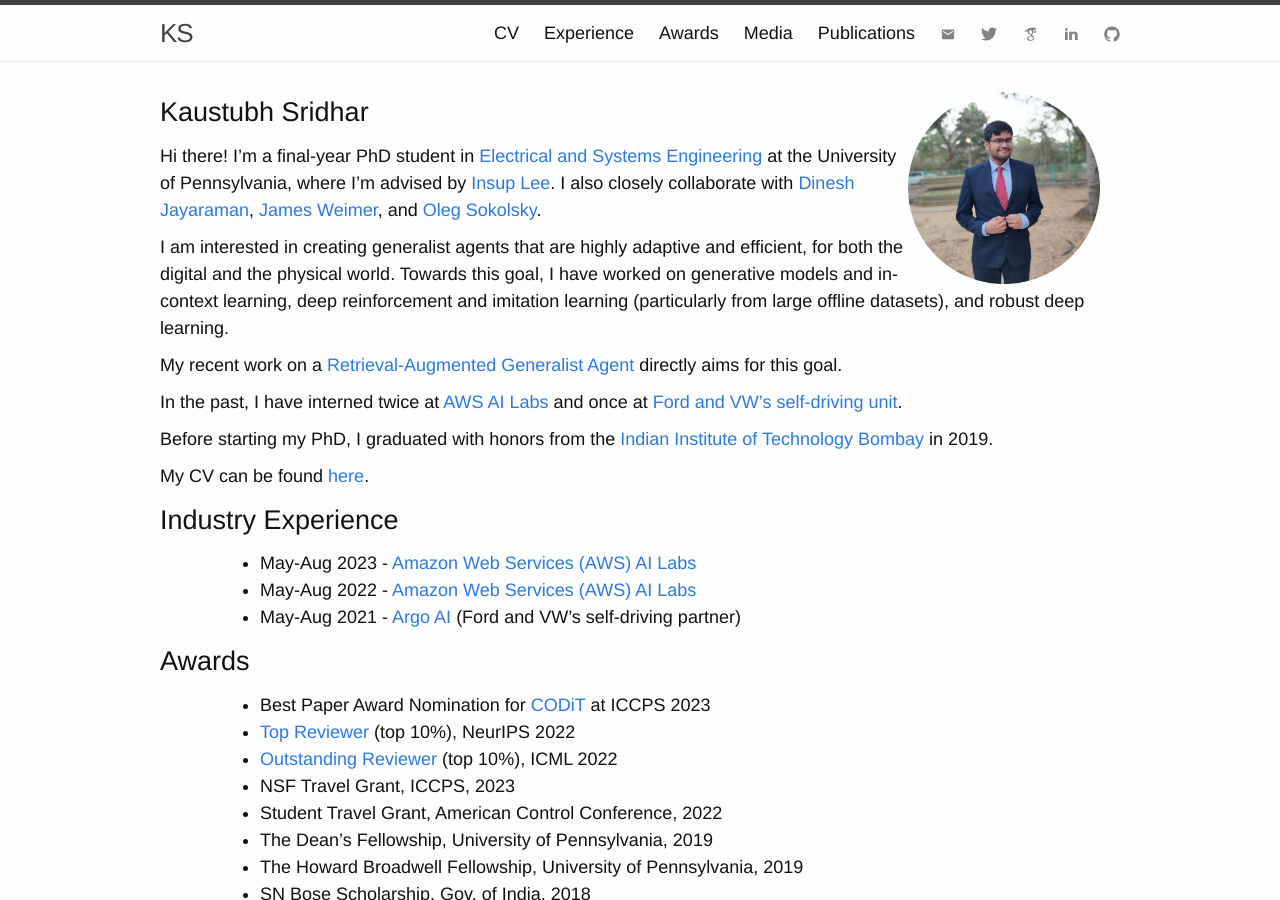
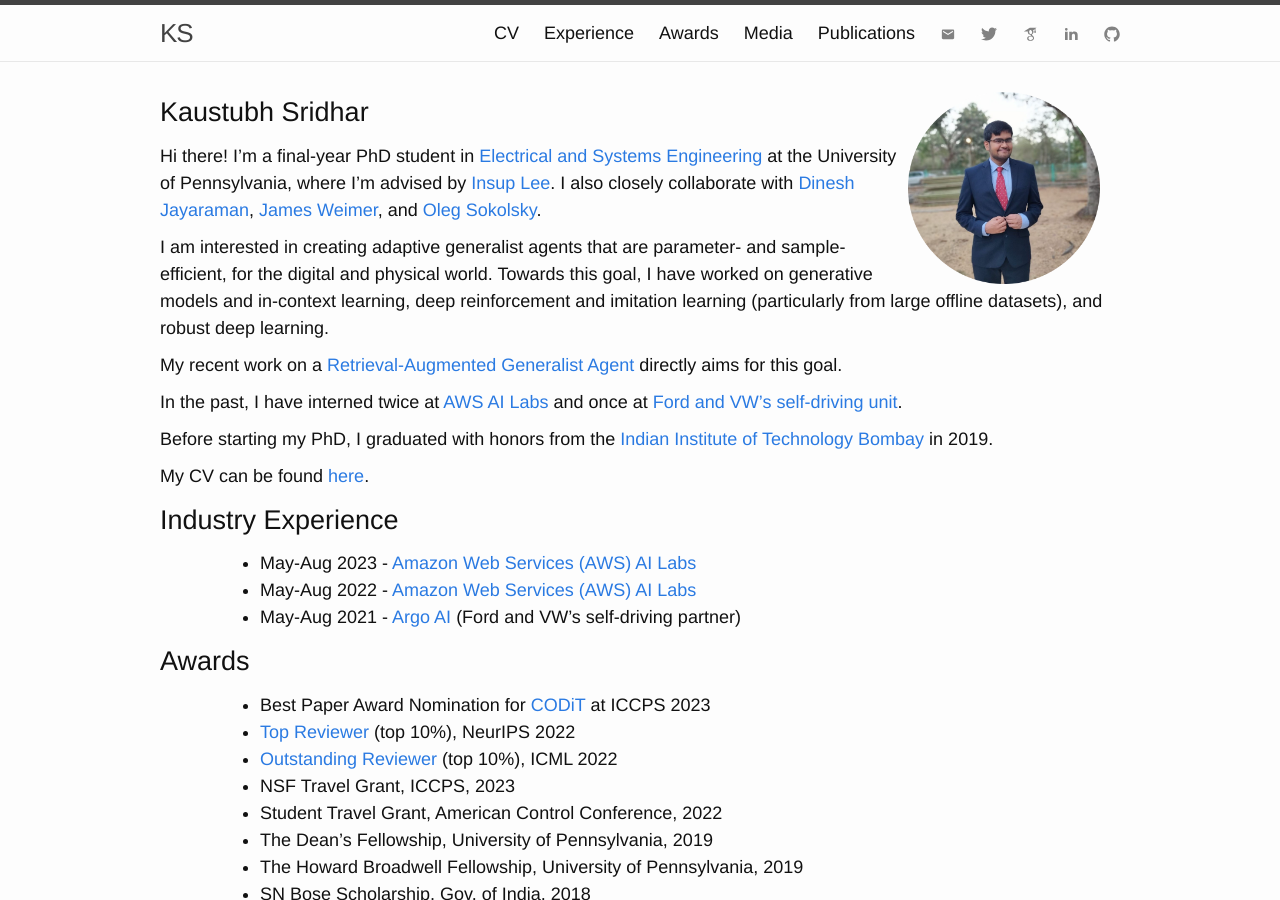
Before and after one commit to kaustubhsridhar/kaustubhsridhar.github.io, a Jekyll site: the page built from index.md, in a window 1280 px wide and 900 px high. Built offline with Jekyll 4.4.1, drawn with Linux system fonts in a browser that asks for light colours; nearby versions of some CDN libraries.

Commit message:
Update index.md

```diff
--- a/index.md
+++ b/index.md
@@ -10,7 +10,7 @@ permalink: /
 
 Hi there! I'm a final-year PhD student in <a href="https://www.ese.upenn.edu/">Electrical and Systems Engineering</a> at the University of Pennsylvania, where I'm advised by <a href="https://www.cis.upenn.edu/~lee/home/index.shtml">Insup Lee</a>. I also closely collaborate with <a href="https://www.seas.upenn.edu/~dineshj/">Dinesh Jayaraman</a>, <a href="https://www.seas.upenn.edu/~weimerj">James Weimer</a>, and <a href="https://www.cis.upenn.edu/~sokolsky/">Oleg Sokolsky</a>.
 
-I am interested in creating generalist agents that are highly adaptive and efficient, for both the digital and the physical world. Towards this goal, I have worked on generative models and in-context learning, deep reinforcement and imitation learning (particularly from large offline datasets), and robust deep learning.
+I am interested in creating adaptive generalist agents that are parameter- and sample-efficient, for the digital and physical world. Towards this goal, I have worked on generative models and in-context learning, deep reinforcement and imitation learning (particularly from large offline datasets), and robust deep learning.
 
 My recent work on a [Retrieval-Augmented Generalist Agent](https://kaustubhsridhar.github.io/regent-research/static/docs/REGENT.pdf) directly aims for this goal.
 
```
